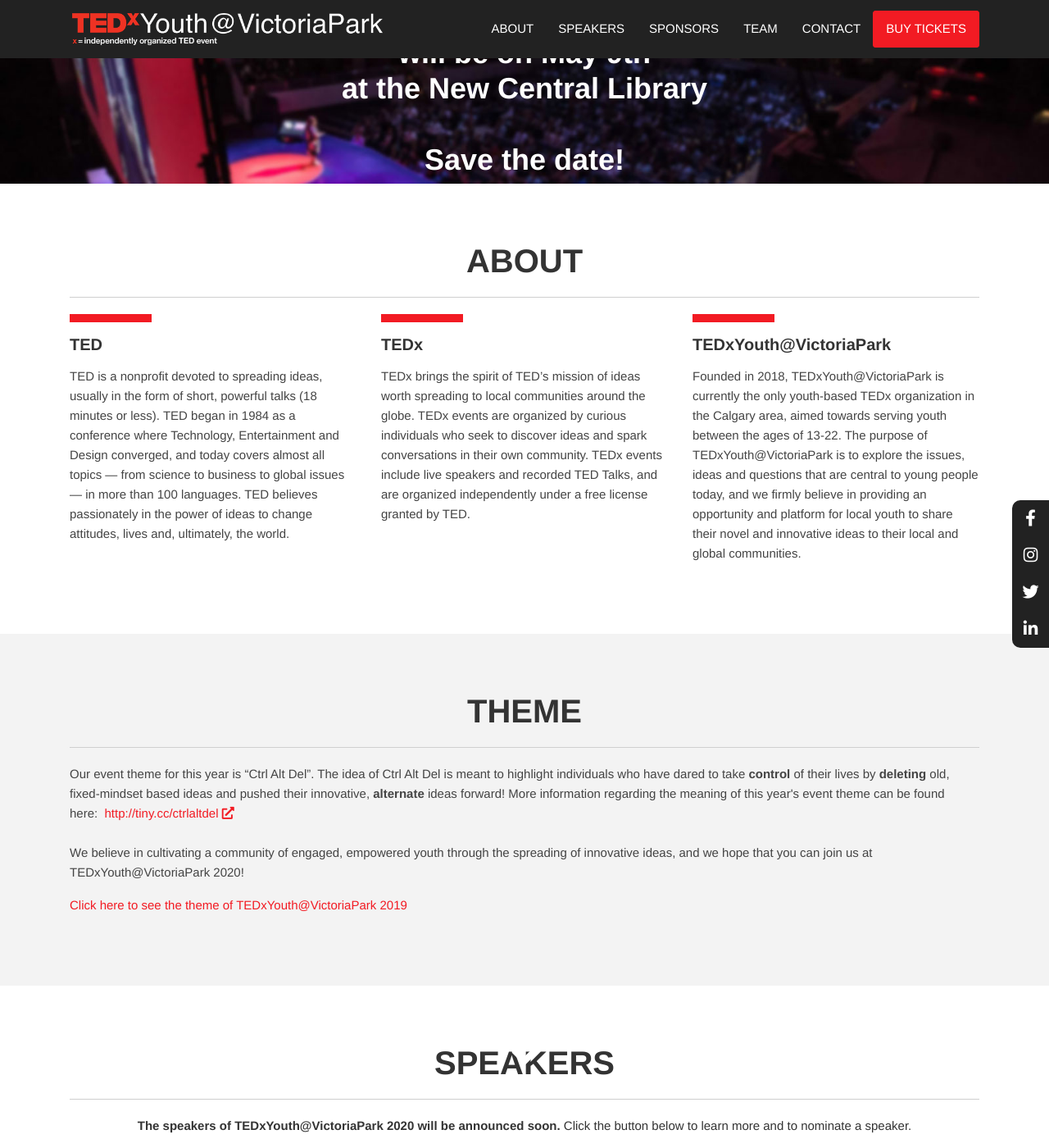
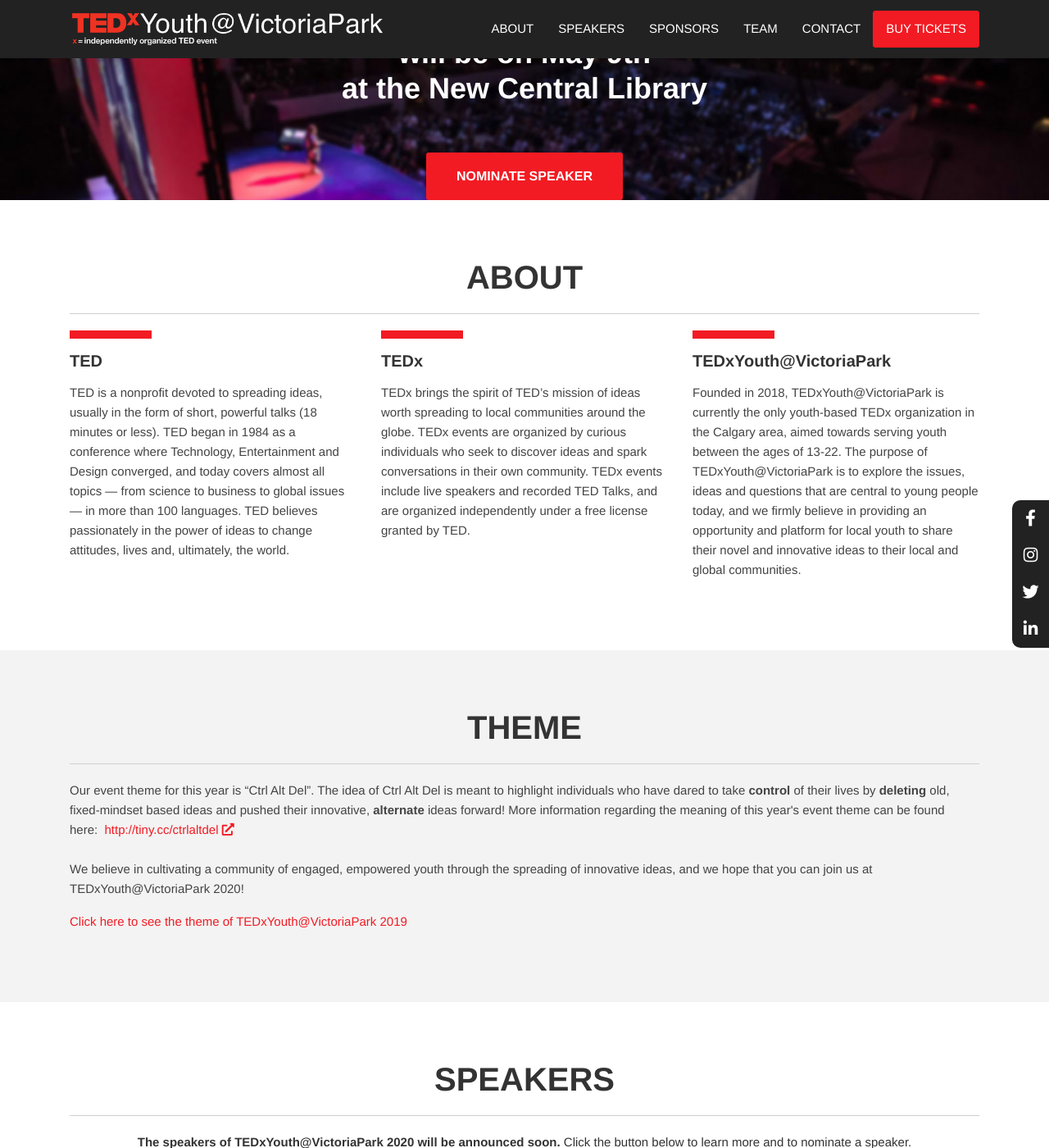
Before and after one commit to rxyang0/tedxyouthvictoriapark, a Jekyll site: the page built from index.html, in a window 1280 px wide and 1400 px high. Shown: the whole window at 82% size. Built offline with Jekyll 4.4.1, drawn with Linux system fonts in a browser that asks for light colours; nearby versions of some CDN libraries; some web fonts are replaced.

Commit message:
Add nominate speaker button to header

```diff
--- a/_includes/header.html
+++ b/_includes/header.html
@@ -8,12 +8,12 @@
           <img class="img-fluid intro-img" src="/images/Shifting-Equilibrium-white.png">
         </picture>
       </a> -->
-      <h3 class="intro-heading">
+      <h3 class="intro-heading pb-5">
         TEDxYouth@VictoriaPark 2020<br>
         will be on May 9th<br>
-        at the New Central Library<br><br>
-        Save the date!
+        at the New Central Library
       </h3>
+      <a href="#speakers" class="btn btn-primary btn-lg intro-button page-scroll">Nominate Speaker</a>
     </div>
     <a class="page-scroll" href="#about"><i class="fas fa-angle-down hero-scroll"></i></a>
   </div>
--- a/_sass/_header.scss
+++ b/_sass/_header.scss
@@ -31,6 +31,10 @@
 header .hero .intro-heading {
   text-transform: none;
   font-size: 19px;
+}
+
+header .hero .intro-button {
+  font-size: 16px;
 }
 
 @media (min-width: 576px) {
```
